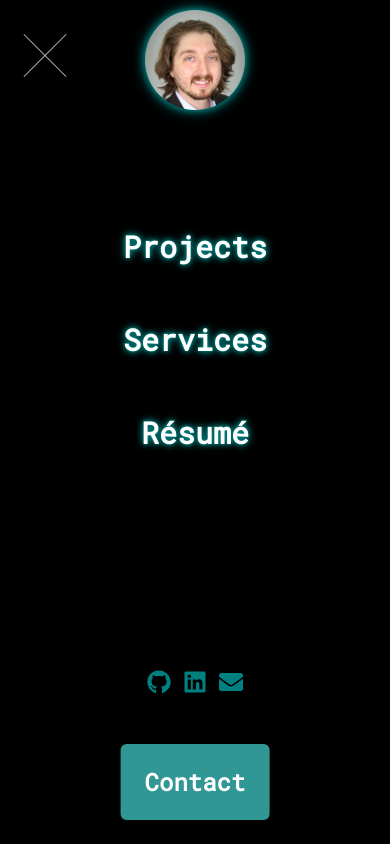
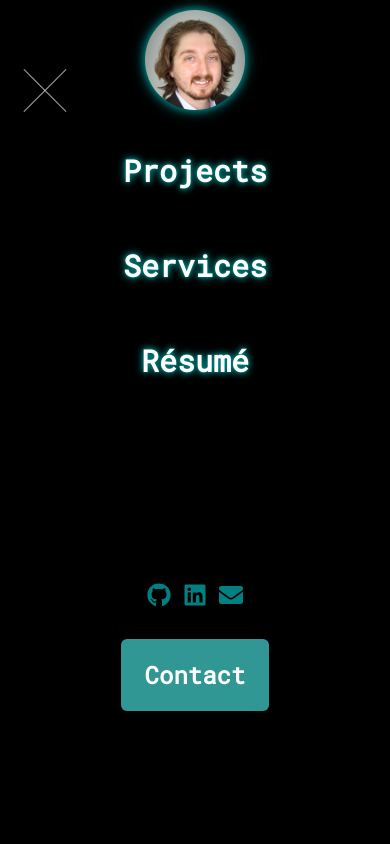
Before and after one commit to jacklion710/jacobleone-tech-portfolio, a Next.js app: page /Resume in a window 390 px wide. Both pictures are taken after a click on the element 45 px from the left and 62 px from the top of the page. Shown: the top 844 px of the page. Built offline with nearby package versions, Linux system fonts and the light colour scheme.

Commit message:
Landscape nav menu improvements

```diff
--- a/components/Navbar.tsx
+++ b/components/Navbar.tsx
@@ -218,6 +218,10 @@ const transitionOptions = {
 };
 
 const MobileNav: React.FC<MobileNavProps> = ({ onToggle, isOpen }) => {
+  const isLandscape = useBreakpointValue({ base: 'portrait', sm: 'landscape' }) === 'landscape';
+  const marginTopValue = useBreakpointValue({ base: "100px", sm: "50px" });
+  const iconMarginTop = useBreakpointValue({ base: "200px", sm: "80px" });
+
   return (
     <Flex
       position="fixed"
@@ -229,24 +233,39 @@ const MobileNav: React.FC<MobileNavProps> = ({ onToggle, isOpen }) => {
       flexDirection="column"
       justifyContent="flex-start"
       alignItems="center"
-      pt={12}
+      pt={isLandscape ? 12 : 12}
       zIndex={11}
     >
-
+      {/* Fixed Content */}
+      <Flex
+        flexDirection="column"
+        w="100%"
+        position={isLandscape ? 'fixed' : 'relative'}
+        zIndex={12}
+        bg="black"
+      >
         {/* Close Button */}
         <div
           id="nav-icon1"
           onClick={onToggle}
           className={isOpen ? "open" : ""}
-        style={{ marginTop: '25px' }}
+          style={{ marginTop: isLandscape ? '25px' : '12px' }}
         >
           <span></span>
           <span></span>
           <span></span>
         </div>
+      </Flex>
 
-      <Flex flexDirection="column" alignItems="center" justifyContent="center" mb={10} flexGrow={1}>
-        <Stack spacing={12} textAlign="center">
+      {/* Scrollable Content */}
+      <Box
+        mt={isLandscape ? '80px' : 0}
+        overflowY={isLandscape ? "auto" : "visible"}
+        h={isLandscape ? 'calc(100vh - 80px)' : 'auto'}
+        w="100%"
+      >
+        <Flex flexDirection="column" alignItems="center" justifyContent="center" mb={10}>
+          <Stack spacing={50} textAlign="center" mt={marginTopValue}>
             {NAV_ITEMS.map((navItem, index) => (
               <NextLink key={navItem.label ?? navItem.imageSrc} href={navItem.href ?? '#'} passHref>
                   <motion.div
@@ -259,7 +278,7 @@ const MobileNav: React.FC<MobileNavProps> = ({ onToggle, isOpen }) => {
                           fontSize={{ base: "3xl" }}
                           fontWeight={navItem.imageSrc ? 'normal' : 'bold'}
                           color='white'
-                            textShadow="0 0 3px teal, 0 0 6px teal, 0 0 9px teal"  // Add this line for the glow
+                          textShadow="0 0 3px teal, 0 0 6px teal, 0 0 9px teal"
                           _hover={{ textDecoration: 'underline', color: 'gray.300', textShadow: 'none' }}
                       >
                           {navItem.label}
@@ -270,9 +289,9 @@ const MobileNav: React.FC<MobileNavProps> = ({ onToggle, isOpen }) => {
           </Stack>
         </Flex>
 
-      {/* Icons Above the Contact Button for Mobile with nav-icon1 animation style */}
+        {/* Icons */}
         {isOpen && (
-        <Stack direction="row" justifyContent="center" spacing={3} display={{ base: isOpen ? 'flex' : 'none', md: 'flex' }} className="desktop-icons">
+            <Stack direction="row" justifyContent="center" spacing={3} mt={iconMarginTop} display={{ base: isOpen ? 'flex' : 'none', md: 'flex' }} className="desktop-icons">
               <motion.div variants={iconVariants} initial="hidden" animate={isOpen ? 'visible' : 'hidden'} transition={transitionOptions}>
                   <a href="https://github.com/jacklion710" target="_blank" rel="noopener noreferrer">
                       <FaGithub className="nav-icon1" color="teal" bg="black" size="1.5em" />
@@ -290,20 +309,17 @@ const MobileNav: React.FC<MobileNavProps> = ({ onToggle, isOpen }) => {
               </motion.div>
           </Stack>
         )}
+
         {/* Contact Button */}
+        <Flex justifyContent="center" width="100%" mt={50}>
           <motion.div
             initial="hidden"
             animate={isOpen ? "visible" : "hidden"}
             variants={contactButtonVariants}
             transition={{ duration: 0.4, delay: .4 }}
-        style={{ marginTop: '150px' }}
           >
           <NextLink href="/Contact" passHref>
             <ChakraLink
-              position="absolute"
-              bottom={6}
-              left="50%"
-              transform="translateX(-50%)"
                 px={6}
                 py={5}
                 bg="teal.500"
@@ -317,6 +333,8 @@ const MobileNav: React.FC<MobileNavProps> = ({ onToggle, isOpen }) => {
             </ChakraLink>
           </NextLink>
         </motion.div>
+        </Flex>
+      </Box>
     </Flex>
   );
 };
```
Lines whose indentation alone changed are shown as unchanged.
